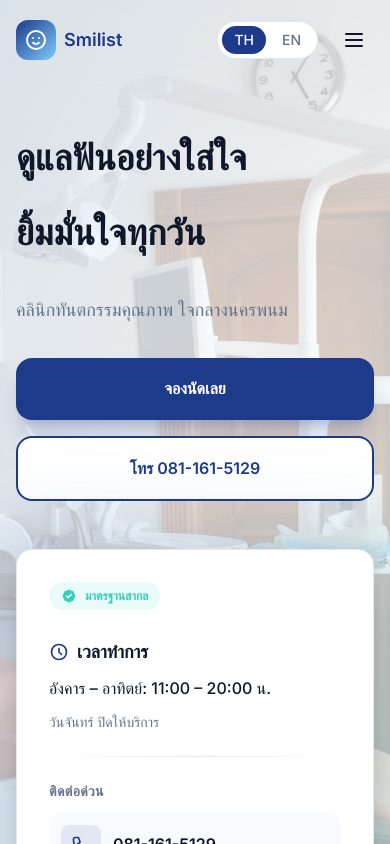
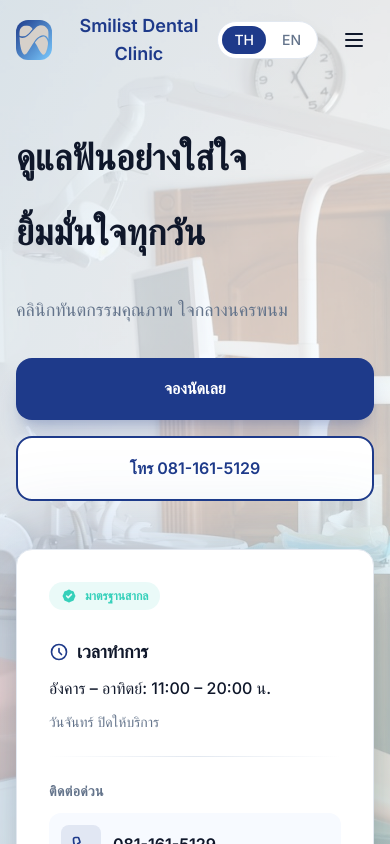
Before and after one commit to kantapit123/smillist-landing, a React (Vite) app: page / in a window 390 px wide. Shown: the top 844 px of the page. Built offline with nearby package versions, Linux system fonts and the light colour scheme.

Commit message:
Refactor Header component to improve styling and branding. Update logo to SVG format, change color scheme for buttons and text, and enhance mobile menu appearance for better user experience.

```diff
--- a/src/components/Header.tsx
+++ b/src/components/Header.tsx
@@ -24,8 +24,7 @@ export default function Header() {
 
   return (
     <header
-      className={`fixed top-0 left-0 right-0 z-50 transition-all duration-300 ${
-        isScrolled
+      className={`fixed top-0 left-0 right-0 z-50 transition-all duration-300 ${isScrolled
         ? 'bg-white/90 backdrop-blur-md shadow-sm'
         : 'bg-transparent'
         }`}
@@ -38,22 +37,10 @@ export default function Header() {
             className="flex items-center space-x-2 group"
           >
             <div className="w-10 h-10 rounded-xl bg-gradient-to-br from-smilist-primary to-smilist-secondary flex items-center justify-center group-hover:scale-105 transition-transform">
-              <svg
-                className="w-6 h-6 text-white"
-                fill="none"
-                viewBox="0 0 24 24"
-                stroke="currentColor"
-              >
-                <path
-                  strokeLinecap="round"
-                  strokeLinejoin="round"
-                  strokeWidth={2}
-                  d="M14.828 14.828a4 4 0 01-5.656 0M9 10h.01M15 10h.01M21 12a9 9 0 11-18 0 9 9 0 0118 0z"
-                />
-              </svg>
+              <img src="public/smilist-logo.svg" alt="logo" width="100" height="100" ></img>
             </div>
             <span className="font-semibold text-lg text-smilist-primary">
-              Smilist
+              Smilist Dental Clinic
             </span>
           </button>
 
@@ -97,8 +84,7 @@ export default function Header() {
             <div className="flex items-center space-x-1 bg-smilist-surface rounded-full p-1 border border-smilist-border">
               <button
                 onClick={() => setLanguage('th')}
-                className={`px-3 py-1 rounded-full text-sm font-medium transition-colors ${
-                  language === 'th'
+                className={`px-3 py-1 rounded-full text-sm font-medium transition-colors ${language === 'th'
                   ? 'bg-smilist-primary text-white'
                   : 'text-smilist-muted hover:text-smilist-text'
                   }`}
@@ -107,8 +93,7 @@ export default function Header() {
               </button>
               <button
                 onClick={() => setLanguage('en')}
-                className={`px-3 py-1 rounded-full text-sm font-medium transition-colors ${
-                  language === 'en'
+                className={`px-3 py-1 rounded-full text-sm font-medium transition-colors ${language === 'en'
                   ? 'bg-smilist-primary text-white'
                   : 'text-smilist-muted hover:text-smilist-text'
                   }`}
```
Lines whose indentation alone changed are shown as unchanged.
